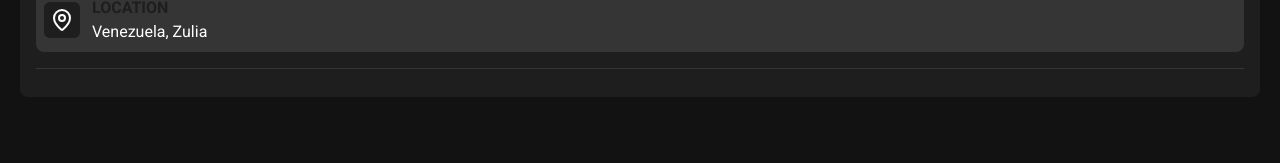
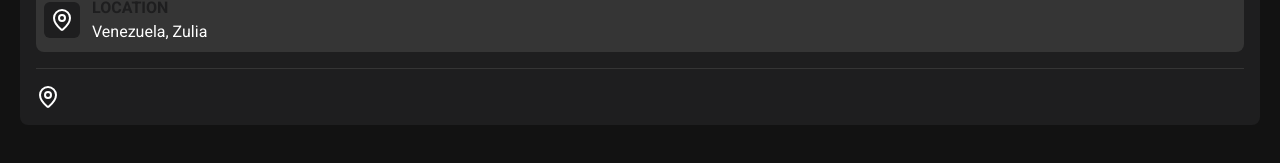
Before and after one commit to macnemoto/my-portfolio-mjp, a React (Vite) app: page / in a window 1280 px wide. Shown: the part 369-532 px from the top of the page. Built offline with nearby package versions, Linux system fonts and the light colour scheme.

Commit message:
created icon component

```diff
--- a/src/App.tsx
+++ b/src/App.tsx
@@ -1,5 +1,6 @@
 import './App.css'
 import InfoItem from './components/InfoItem'
+import NetworksIcon from './components/NetworksIcon'
 import { MapPin, Phone, Mail} from 'lucide-react'
 function App() {
 
@@ -29,7 +30,11 @@ function App() {
           <InfoItem title={'LOCATION'} value={'Venezuela, Zulia'} icon={MapPin} />
         </div>
         <hr className={`h-px border-secondary-color border-spacing-1 my-3`}></hr>
+      <div>
+        <NetworksIcon icon={MapPin} href={'https://www.linkedin.com/in/marcos-pirela-dev/'} />
       </div>
+      </div>
+
     </>
   )
 }
--- /dev/null
+++ b/src/components/NetworksIcon.tsx
@@ -0,0 +1,18 @@
+import type { LucideIcon } from "lucide-react";
+
+interface NetworksIconProps {
+    href: string;
+    icon: LucideIcon;
+}
+
+
+
+function NetworksIcon( { href, icon: Icon}: NetworksIconProps) {
+    return (
+        <div>
+            <a href={href}><Icon/></a>
+        </div>
+    );
+}
+
+export default NetworksIcon;
```
